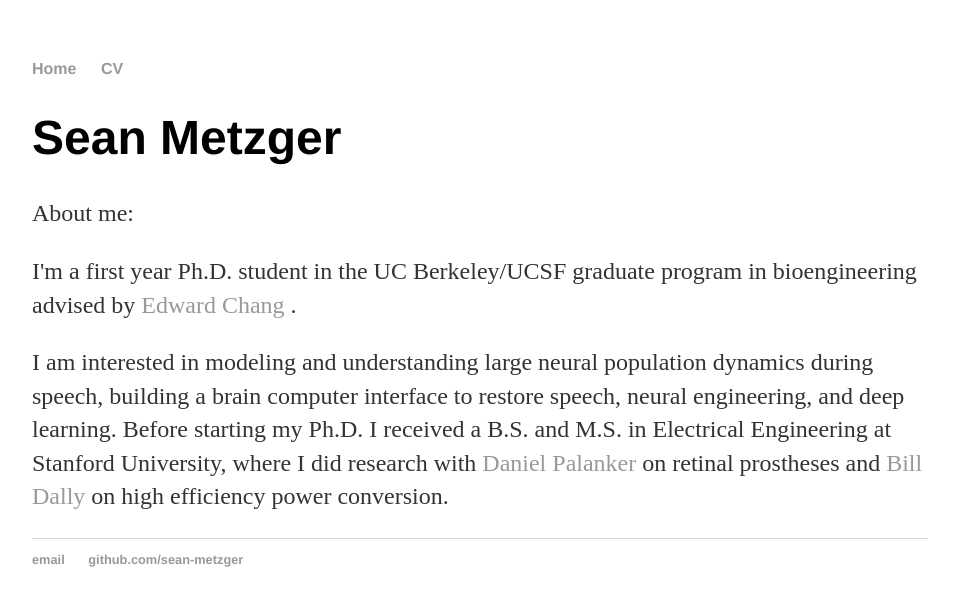
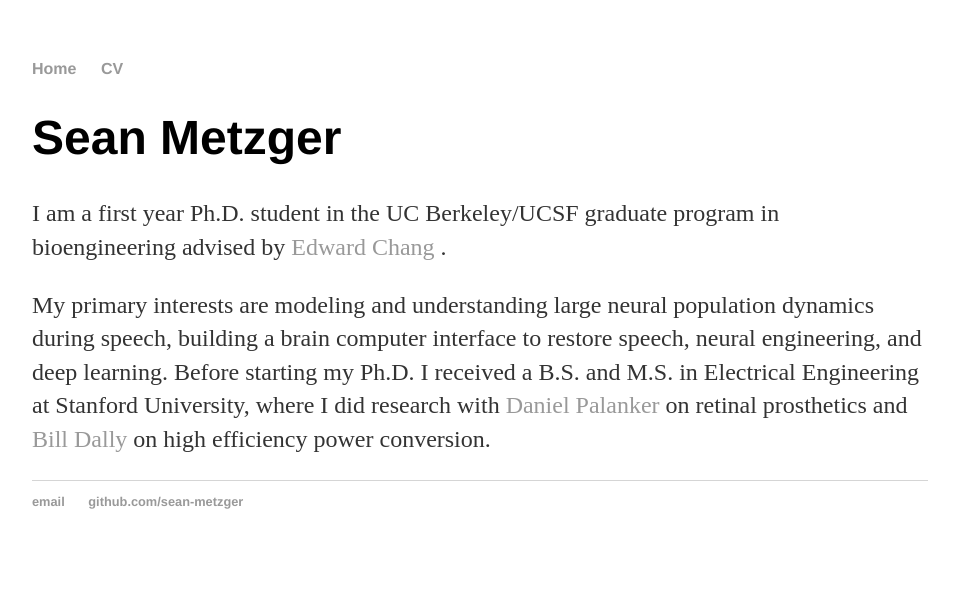
Before and after one commit to sean-metzger/sean-metzger.github.io, a Jekyll site: the page built from index.html, in a window 1280 px wide. Shown: the top 606 px of the page, without its empty margins (160-1119 px from the left). Built offline with Jekyll 4.4.1, drawn with Linux system fonts in a browser that asks for light colours.

Commit message:
Update index.html

```diff
--- a/index.html
+++ b/index.html
@@ -5,8 +5,7 @@
 
 <div class="blurb">
 	<h1>Sean Metzger</h1>
-		<p> About me: </p>
-		<p>I'm a first year Ph.D. student in the UC Berkeley/UCSF graduate program in bioengineering advised by <a href="http://changlab.ucsf.edu/">Edward Chang</a> .</p>
-		<p>I am interested in modeling and understanding large neural population dynamics during speech, building a brain computer interface to restore speech, neural engineering, and deep learning. Before starting my Ph.D. I received a B.S.
-			and M.S. in Electrical Engineering at Stanford University, where I did research with <a href="https://web.stanford.edu/~palanker/lab/">Daniel Palanker</a> on retinal prostheses and <a href="https://profiles.stanford.edu/william-dally">Bill Dally</a> on high efficiency power conversion.</p>
+		<p>I am a first year Ph.D. student in the UC Berkeley/UCSF graduate program in bioengineering advised by <a href="http://changlab.ucsf.edu/">Edward Chang</a> .</p>
+		<p>My primary interests are modeling and understanding large neural population dynamics during speech, building a brain computer interface to restore speech, neural engineering, and deep learning. Before starting my Ph.D. I received a B.S.
+			and M.S. in Electrical Engineering at Stanford University, where I did research with <a href="https://web.stanford.edu/~palanker/lab/">Daniel Palanker</a> on retinal prosthetics and <a href="https://profiles.stanford.edu/william-dally">Bill Dally</a> on high efficiency power conversion.</p>
 </div><!-- /.blurb -->
```
